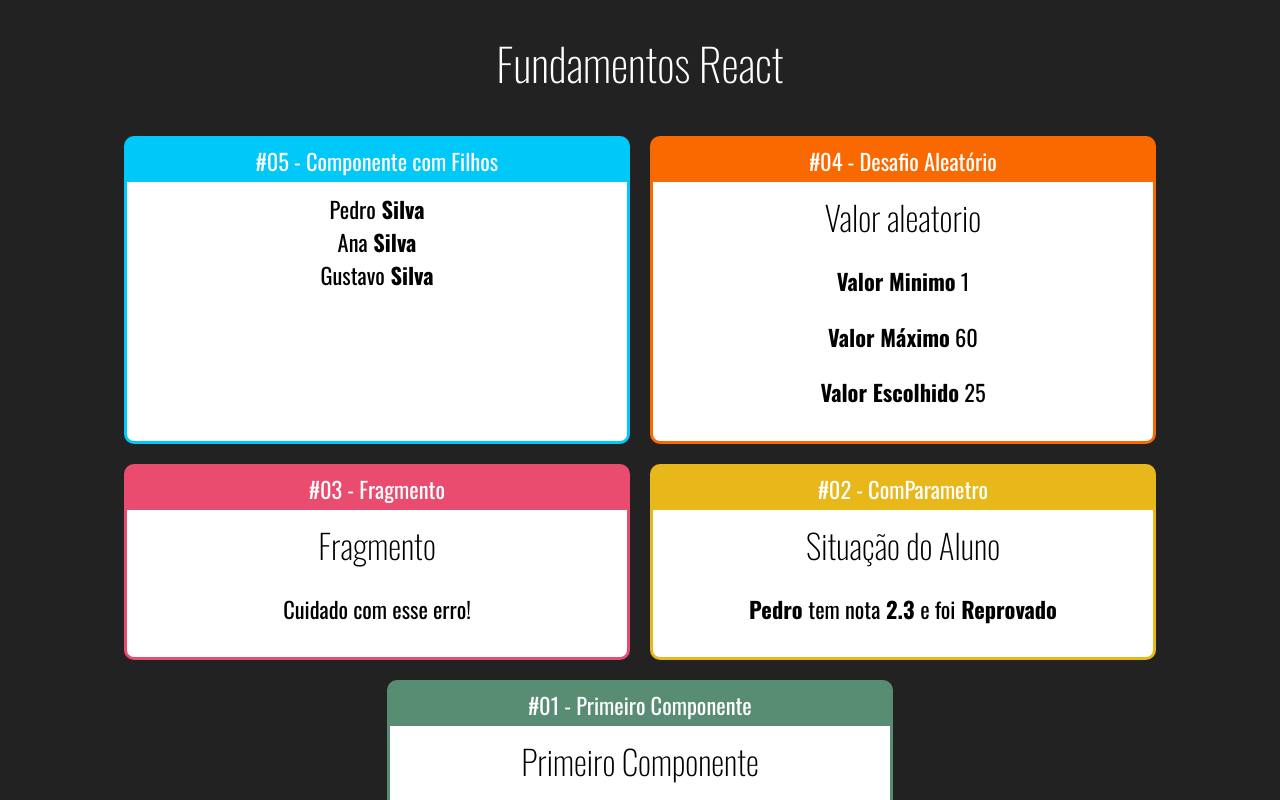
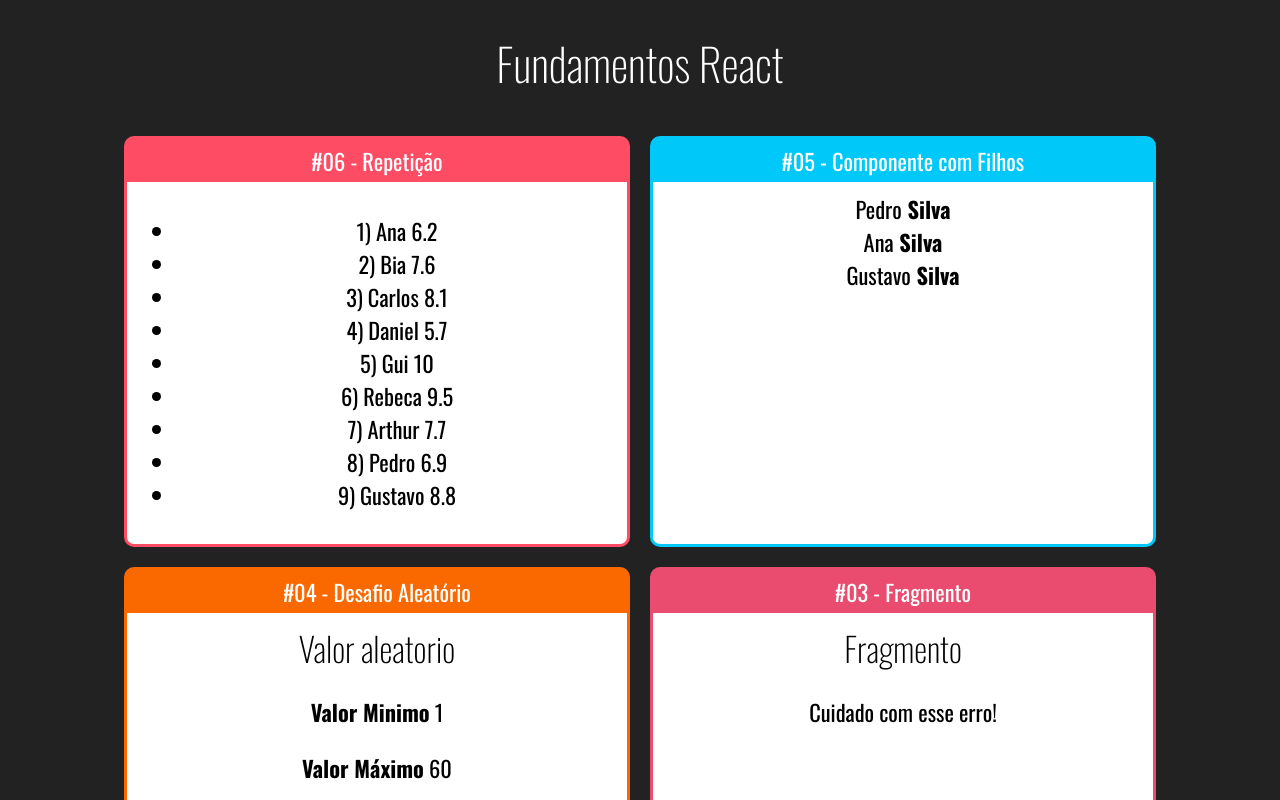
Before and after one commit to lucasg13info/curso-react, a React (Create React App) app in the folder fundamentos-react/: page / in a window 1280 px wide. Shown: the top 800 px of the page. Built offline with nearby package versions, Linux system fonts and the light colour scheme.

Commit message:
Exercicio repetição, adicionando atributo key no atributo id pois é um dado único

```diff
--- a/fundamentos-react/src/App.jsx
+++ b/fundamentos-react/src/App.jsx
@@ -1,6 +1,7 @@
 import './App.css'
 import React from 'react';
 
+import ListaAlunos from './components/basicos/repeticao/ListaAlunos'
 import Familia from './components/basicos/Familia'
 import FamiliaMembro from './components/basicos/FamiliaMembro'
 import Card from './components/basicos/layout/Card'
@@ -15,6 +16,11 @@ export default () => (
         <h1>Fundamentos React</h1>
 
         <div className="Cards">
+
+        <Card titulo="#06 - Repetição" color="#FF4C65">
+                <ListaAlunos> </ListaAlunos>
+
+            </Card>
 
             <Card titulo="#05 - Componente com Filhos" color="#00C8F8">
                 <Familia sobrenome="Silva">
--- /dev/null
+++ b/fundamentos-react/src/components/basicos/repeticao/ListaAlunos.jsx
@@ -0,0 +1,17 @@
+import React from 'react'
+
+import alunos from'../../../data/alunos'
+export default props => {
+
+    const alunosLI = alunos.map(aluno =>{
+        return <li key={aluno.id}>
+                {aluno.id}) {aluno.nome} {aluno.nota}  </li>
+    })
+    return (
+        <div>
+            <ul>
+                {alunosLI}
+            </ul>
+        </div>
+    )
+}
--- /dev/null
+++ b/fundamentos-react/src/data/alunos.js
@@ -0,0 +1,11 @@
+export default [
+    {id: 1, nome: 'Ana', nota: 6.2 },
+    {id: 2, nome: 'Bia', nota: 7.6 },
+    {id: 3, nome: 'Carlos', nota: 8.1 },
+    {id: 4, nome: 'Daniel', nota: 5.7 },
+    {id: 5, nome: 'Gui', nota: 10.0 },
+    {id: 6, nome: 'Rebeca', nota: 9.5 },
+    {id: 7, nome: 'Arthur', nota: 7.7 },
+    {id: 8, nome: 'Pedro', nota: 6.9 },
+    {id: 9, nome: 'Gustavo', nota: 8.8 },
+]
```
